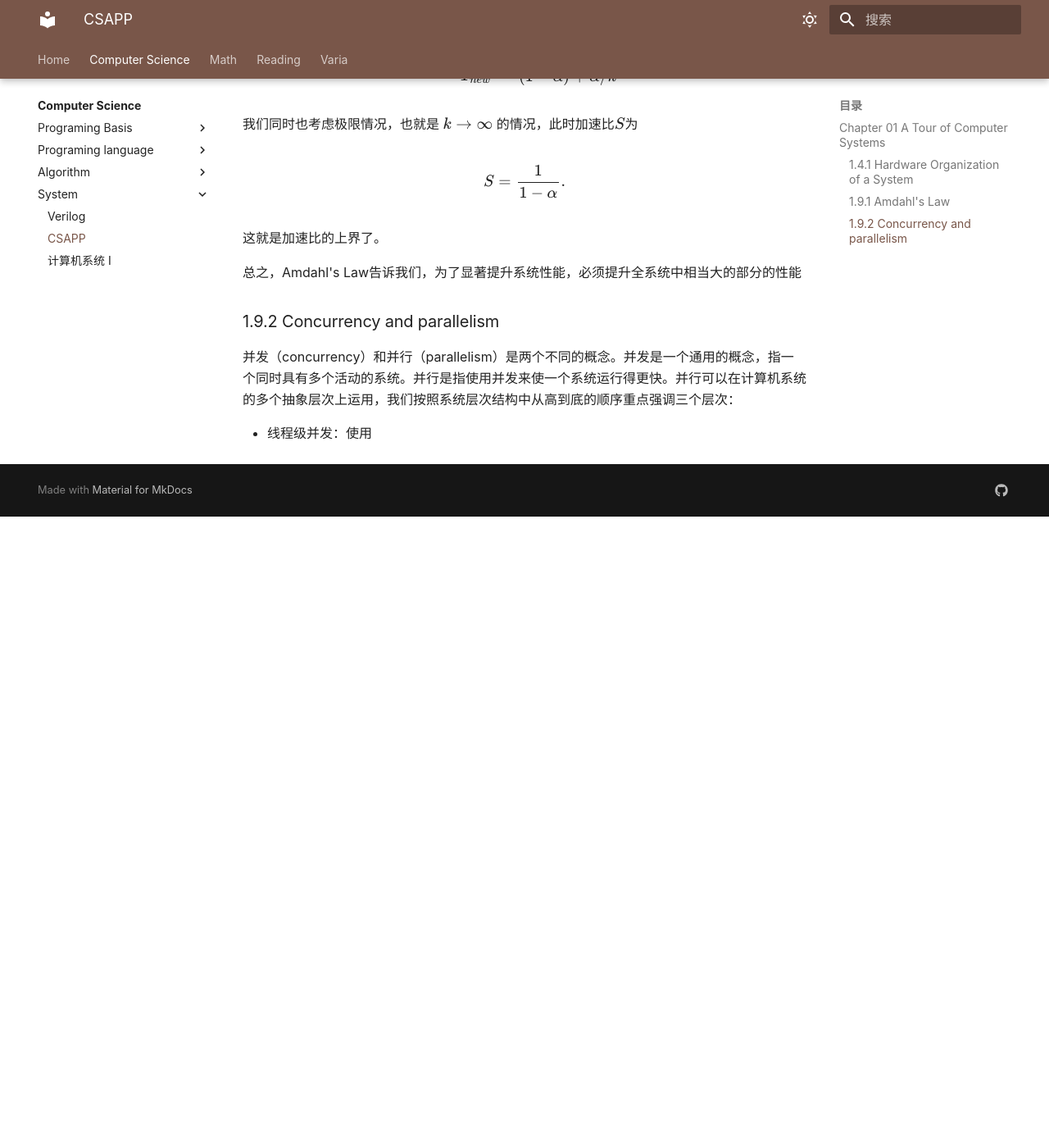
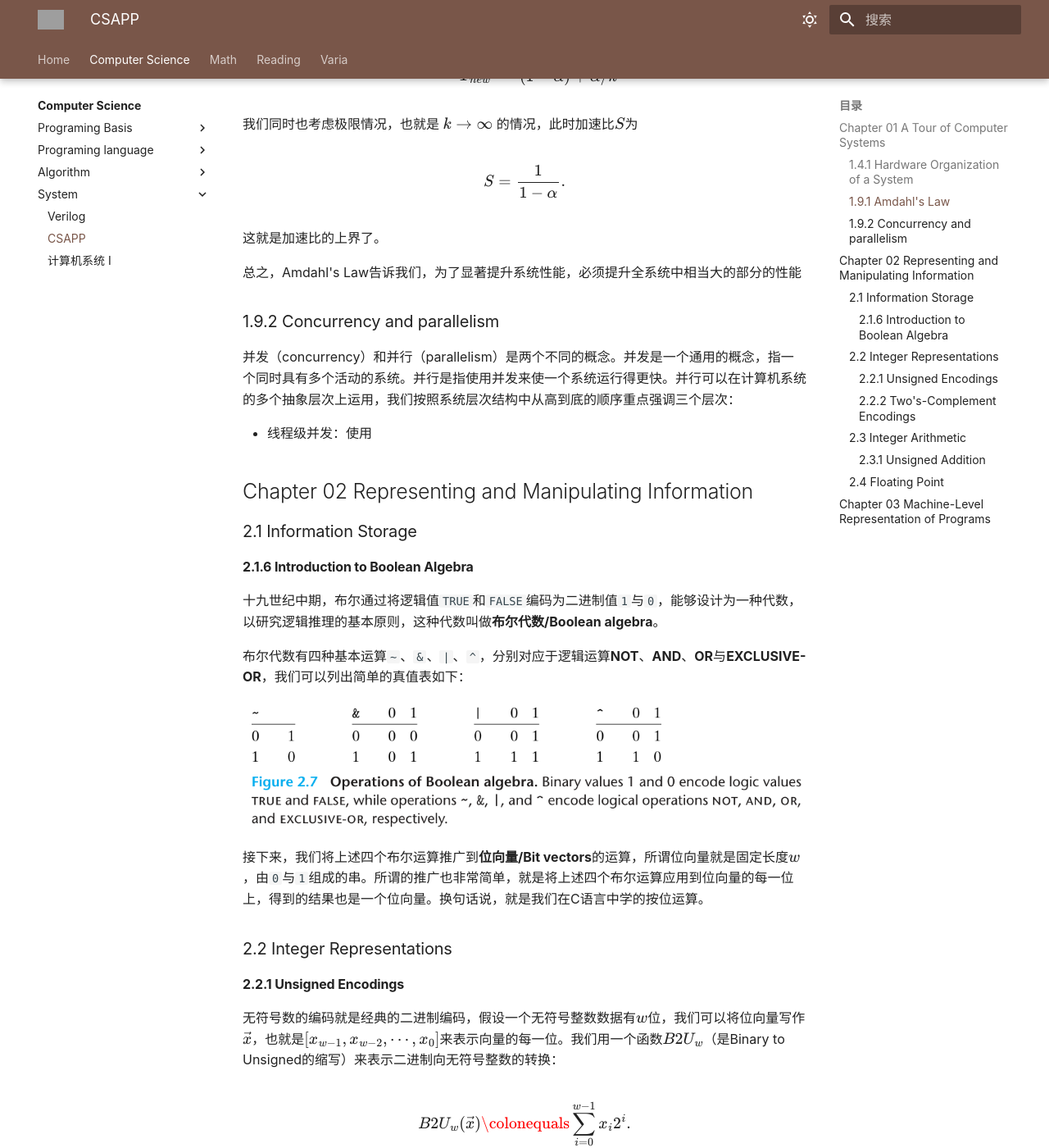
Before and after one commit to V1CeVersaa/V1CeVersaa.github.io, an MkDocs documentation site: the page built from docs/Computer Science/System/CSAPP.md, in a window 1280 px wide and 1400 px high, scrolled down 1167 px. Shown: the whole window at 82% size. Built offline with MkDocs 1.6.1 and Material for MkDocs 9.7.7, drawn with Linux system fonts in a browser that asks for light colours; nearby versions of some CDN libraries; some web fonts are replaced; comment, search, counter and statistics services are not loaded; a style sheet for code colours, icons or effects is not loaded; before the commit the page ends 1797 px from its top, so only the background shows below that; some of the changed text lies outside the part shown; grey boxes are pictures that could not be loaded.

Commit message:
update: 240305

```diff
--- a/docs/Computer Science/System/CSAPP.md
+++ b/docs/Computer Science/System/CSAPP.md
@@ -46,3 +46,74 @@
 并发（concurrency）和并行（parallelism）是两个不同的概念。并发是一个通用的概念，指一个同时具有多个活动的系统。并行是指使用并发来使一个系统运行得更快。并行可以在计算机系统的多个抽象层次上运用，我们按照系统层次结构中从高到底的顺序重点强调三个层次：
 
 - 线程级并发：使用
+
+## Chapter 02 Representing and Manipulating Information
+
+### 2.1 Information Storage
+
+#### 2.1.6 Introduction to Boolean Algebra
+
+十九世纪中期，布尔通过将逻辑值`TRUE`和`FALSE`编码为二进制值`1`与`0`，能够设计为一种代数，以研究逻辑推理的基本原则，这种代数叫做**布尔代数/Boolean algebra**。
+
+布尔代数有四种基本运算`~`、`&`、`|`、`^`，分别对应于逻辑运算**NOT**、**AND**、**OR**与**EXCLUSIVE-OR**，我们可以列出简单的真值表如下：
+
+![alt text](images/image.png)
+
+接下来，我们将上述四个布尔运算推广到**位向量/Bit vectors**的运算，所谓位向量就是固定长度$w$，由`0`与`1`组成的串。所谓的推广也非常简单，就是将上述四个布尔运算应用到位向量的每一位上，得到的结果也是一个位向量。换句话说，就是我们在C语言中学的按位运算。
+
+### 2.2 Integer Representations
+
+#### 2.2.1 Unsigned Encodings
+
+无符号数的编码就是经典的二进制编码，假设一个无符号整数数据有$w$位，我们可以将位向量写作$\vec{x}$，也就是$[x_{w-1},x_{w-2},\cdots,x_0]$来表示向量的每一位。我们用一个函数$B2U_w$（是Binary to Unsigned的缩写）来表示二进制向无符号整数的转换：
+
+$$B2U_w(\vec{x})\colonequals\sum_{i=0}^{w-1}x_i2^i.$$
+
+我们很容易可以得知：
+
+- 用$w$位能表示的无符号整数的范围为$[0,2^w-1]$；
+- 函数$B2U_w$是一个双射。$B2U_w$将每一个长度为$w$的位向量映射为唯一的无符号整数，相对地，每一个在区间$[0,2^w-1]$内的整数都可以唯一表示为一个长度为$w$的位向量。
+
+#### 2.2.2 Two's-Complement Encodings
+
+最常见的有符号整数编码是**补码/Two's-complement**编码。在补码编码中，一个$w$位的有符号整数$\vec{x}$的值可以表示为：
+
+$$B2T_w(\vec{x})\colonequals -x_{w-1}2^{w-1}+\sum_{i=0}^{w-2}x_i2^i.$$
+
+最高有效位也称为符号位，其权重为$-2^{w-1}$，其余位的权重和无符号整数编码一样。同样，我们可以得知：
+
+- 用$w$位能表示的有符号整数的范围为$[-2^{w-1},2^{w-1}-1]$；
+- 函数$B2T_w$是一个双射。
+
+类似的，我们可以定义四进制与十六进制的编码。
+
+补码编码有十分有趣的特性：
+
+- 补码的范围是**不对称**的，负数的范围比整数的范围大1，也就是说编码的最小值$TMin$没有与之对应的整数。
+- 最大的无符号数值刚刚好比最大值的两倍多一点点$UMax_w=2TMax_w+1$。补码的负数的位模式在无符号表示中都变成了比原补码整数大的正数。
+
+> 在C库中的`limits.h`中定义了一些常用的整数的最大值与最小值，用来限制编译器运行的不同整型数据的取值范围，例如`INT_MAX`、`INT_MIN`、`UINT_MAX`等。
+>
+> 在C库中的`stdint.h`中定义了一些固定大小的整数类型，例如`int8_t`、`uint8_t`、`int16_t`、`uint16_t`等，这些类型很好地提升了程序的可移植性。
+
+有符号数还有下面两种其他的表示方法：
+
+- **反码/Ones'-complement**：除了最高位有效的权是$-(2^{w-1}-1)$，其余和补码是一样的：
+
+$$B2O_w(\vec{x}) \colonequals -x_{w-1}(2^{w-1}-1)+\sum_{i=0}^{w-2}x_i2^i.$$
+
+- **原码/Sign-magnitude**：最高位是符号位，用来确定剩下的位应该取正权还是取负权，其余位表示数值的绝对值：
+
+$$B2S_w(\vec{x}) \colonequals (-1)^{x_w-1}\cdot\left(\sum_{i=0}^{w-2}x_i2^i\right).$$
+
+这两种编码方式都有统一的缺点：对于数字`0`，有两种完全不同的表示方法，并且这两种编码不能很好地支持算数运算，因而，我们现在开始使用更加方便的补码编码。
+
+### 2.3 Integer Arithmetic
+
+#### 2.3.1 Unsigned Addition
+
+
+
+### 2.4 Floating Point
+
+## Chapter 03 Machine-Level Representation of Programs
--- a/mkdocs.yml
+++ b/mkdocs.yml
@@ -3,11 +3,11 @@
   name: material
   language: 'zh'
   # icon:
-  # logo: material/notebook-outline
+  logo: material/notebook-outline
   # favicon: material/notebook-outline
   # custom_dir: overrides
   features:
-    - header.autohide
+    # - header.autohide
     - content.code.annotate
     - content.action.edit
     - toc.follow
@@ -130,6 +130,7 @@
       - CSS: Computer Science/Programming Language/CSS.md
     - Algorithm:
       - Computer Science/Algorithm/index.md
+      - Discrete Mathematics: Computer Science/Algorithm/Discrete Mathematics.md
       - Fundamental Data Structure: Computer Science/Algorithm/Foundamental Data Structure.md
       - Advanced Data Structure and Alogrithm Analysis: Computer Science/Algorithm/ads.md
       - Algorithms: Computer Science/Algorithm/Algorithms.md
```
Also changed, not shown: docs/Computer Science/Algorithm/Discrete Mathematics.md (added, +58 -0 lines), docs/Computer Science/System/images/image.png (added).
